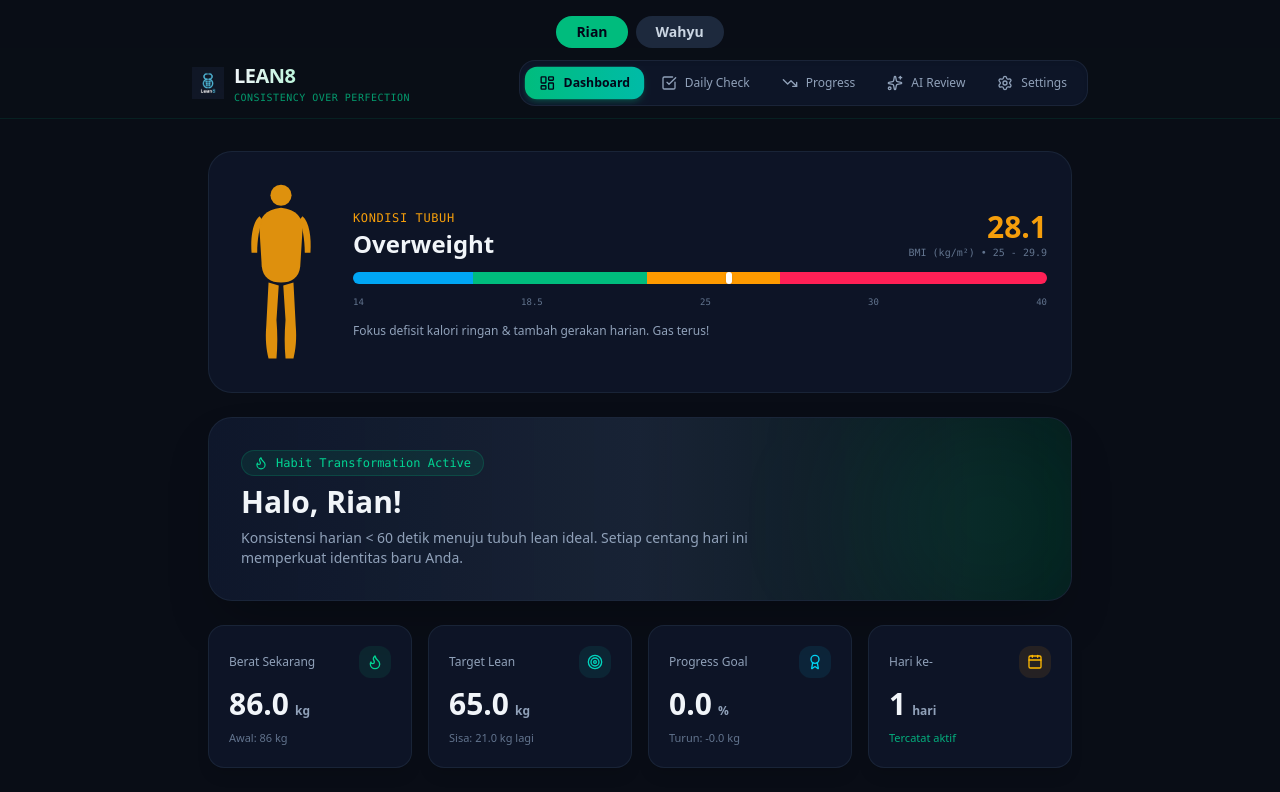
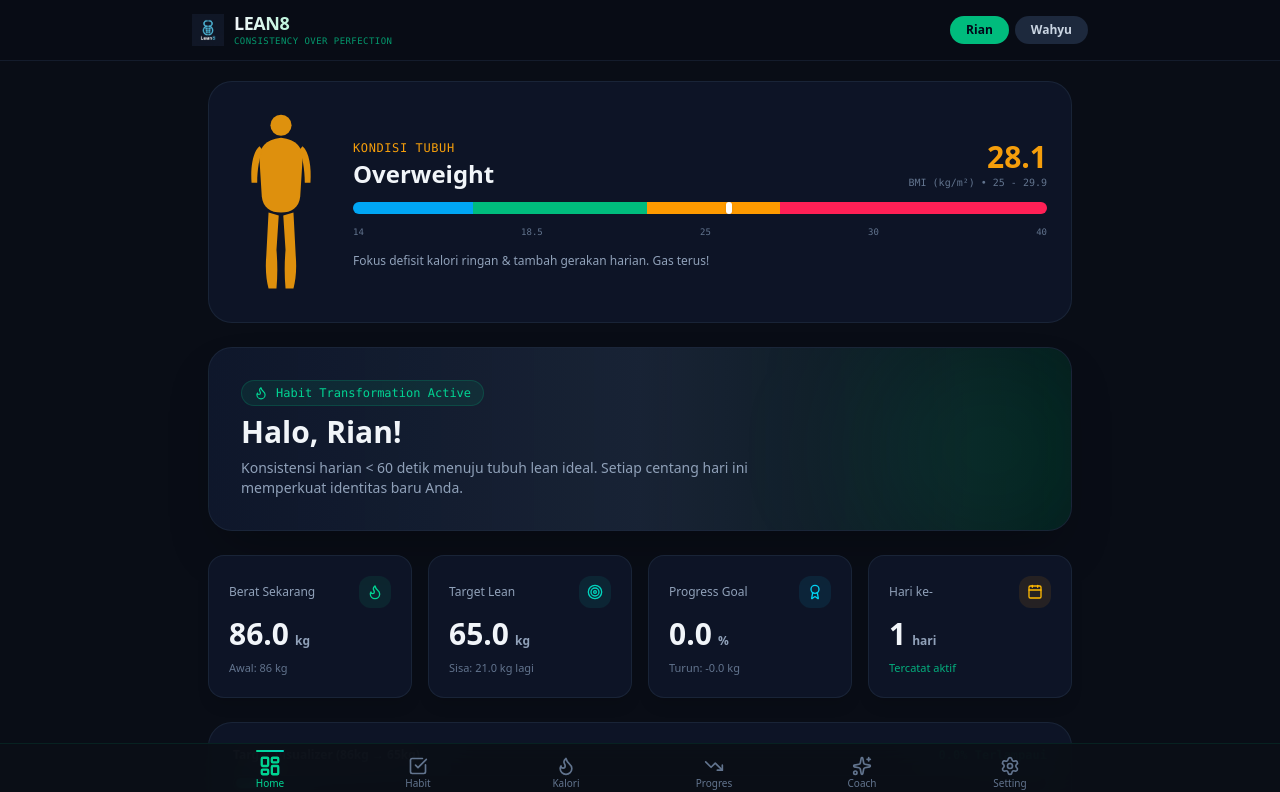
Before and after one commit to rianardana/Lean8, a Next.js app in the folder frontend/: page / in a window 1280 px wide. Shown: the top 792 px of the page. Built offline with nearby package versions, Linux system fonts and the light colour scheme; no server answers; the database is empty.

Commit message:
move menu

```diff
--- a/frontend/src/app/page.tsx
+++ b/frontend/src/app/page.tsx
@@ -4,6 +4,7 @@
 import { Navbar, TabType } from "@/components/Navbar";
 import { DashboardView } from "@/components/DashboardView";
 import { DailyCheckView } from "@/components/DailyCheckView";
+import { CalorieTracker } from "@/components/CalorieTracker";
 import { ProgressView } from "@/components/ProgressView";
 import { AiReviewView } from "@/components/AiReviewView";
 import { SettingsView } from "@/components/SettingsView";
@@ -36,24 +37,36 @@
 
   return (
     <div className="min-h-screen bg-[#090d16] text-slate-100 flex flex-col font-sans selection:bg-emerald-500/30 selection:text-emerald-300">
-      {/* Toggle Rian / Wahyu */}
-      <div className="flex justify-center gap-2 pt-4">
+      {/* Header: Toggle User + Brand */}
+      <header className="sticky top-0 z-40 bg-[#090d16]/90 backdrop-blur-xl border-b border-slate-800/60 px-4 py-3">
+        <div className="max-w-4xl mx-auto flex items-center justify-between gap-3">
+          <div className="flex items-center gap-2.5">
+            <img src="/logo.png" alt="Lean8 Logo" className="h-8 w-8" />
+            <div>
+              <h1 className="text-lg font-bold tracking-tight bg-gradient-to-r from-slate-100 via-emerald-200 to-teal-400 bg-clip-text text-transparent leading-tight">
+                LEAN8
+              </h1>
+              <p className="text-[9px] text-emerald-400/70 font-mono tracking-wider uppercase">Consistency Over Perfection</p>
+            </div>
+          </div>
+          <div className="flex gap-1.5">
             {([1, 2] as const).map((uid) => (
               <button
                 key={uid}
                 onClick={() => setActiveUserId(uid)}
-            className={`px-5 py-1.5 rounded-full text-sm font-semibold transition ${
+                className={`px-4 py-1.5 rounded-full text-xs font-semibold transition ${
                   activeUserId === uid ? "bg-emerald-500 text-slate-950" : "bg-slate-800 text-slate-300 hover:bg-slate-700"
                 }`}
               >
-            {uid === 1 ? " Rian" : " Wahyu"}
+                {uid === 1 ? "Rian" : "Wahyu"}
               </button>
             ))}
           </div>
+        </div>
+      </header>
 
-      <Navbar activeTab={activeTab} setActiveTab={setActiveTab} />
-
-      <main className="flex-1 max-w-4xl w-full mx-auto px-4 py-6 sm:py-8 space-y-6">
+      {/* Content — pb-24 biar gak ketutupan bottom nav */}
+      <main className="flex-1 max-w-4xl w-full mx-auto px-4 pt-5 pb-24 sm:pb-28 space-y-6">
         {activeTab === "dashboard" && dashboardData && (
           <>
             <BmiVisual weight={dashboardData.currentWeight} heightCm={dashboardData.heightCm} />
@@ -65,14 +78,14 @@
           </>
         )}
         {activeTab === "daily" && <DailyCheckView userId={activeUserId} onSaved={refreshDashboard} />}
+        {activeTab === "nutrition" && <CalorieTracker userId={activeUserId} />}
         {activeTab === "progress" && <ProgressView userId={activeUserId} onWeightLogged={refreshDashboard} />}
         {activeTab === "aireview" && <AiReviewView userId={activeUserId} />}
         {activeTab === "settings" && <SettingsView userId={activeUserId} onSaved={refreshDashboard} />}
       </main>
 
-      <footer className="border-t border-slate-900 bg-slate-950/60 py-4 text-center text-xs text-slate-500">
-        <p>Lean8 Personal Habit Tracker &bull; Rian vs Wahyu</p>
-      </footer>
+      {/* Bottom Navigation */}
+      <Navbar activeTab={activeTab} setActiveTab={setActiveTab} />
     </div>
   );
-}
+};
--- a/frontend/src/components/Navbar.tsx
+++ b/frontend/src/components/Navbar.tsx
@@ -1,62 +1,48 @@
 "use client";
 
 import React from "react";
-import { LayoutDashboard, CheckSquare, TrendingDown, Sparkles, Settings } from "lucide-react";
+import { LayoutDashboard, CheckSquare, Flame, TrendingDown, Sparkles, Settings } from "lucide-react";
 
-export type TabType = "dashboard" | "daily" | "progress" | "aireview" | "settings";
+export type TabType = "dashboard" | "daily" | "nutrition" | "progress" | "aireview" | "settings";
 
 interface NavbarProps {
   activeTab: TabType;
   setActiveTab: (tab: TabType) => void;
 }
 
-export const Navbar: React.FC<NavbarProps> = ({ activeTab, setActiveTab }) => {
-  const tabs = [
-    { id: "dashboard", label: "Dashboard", icon: LayoutDashboard },
-    { id: "daily", label: "Daily Check", icon: CheckSquare },
-    { id: "progress", label: "Progress", icon: TrendingDown },
-    { id: "aireview", label: "AI Review", icon: Sparkles },
-    { id: "settings", label: "Settings", icon: Settings },
+const TABS = [
+  { id: "dashboard", label: "Home", icon: LayoutDashboard },
+  { id: "daily", label: "Habit", icon: CheckSquare },
+  { id: "nutrition", label: "Kalori", icon: Flame },
+  { id: "progress", label: "Progres", icon: TrendingDown },
+  { id: "aireview", label: "Coach", icon: Sparkles },
+  { id: "settings", label: "Setting", icon: Settings },
 ] as const;
 
+export const Navbar: React.FC<NavbarProps> = ({ activeTab, setActiveTab }) => {
   return (
-    <header className="sticky top-0 z-50 bg-[#0b0f17]/80 backdrop-blur-xl border-b border-emerald-900/30 px-4 py-3">
-      <div className="max-w-4xl mx-auto flex flex-col sm:flex-row items-center justify-between gap-3">
-        {/* Brand Header */}
-        <div className="flex items-center gap-2.5">
-             <img src="/logo.png" alt="Lean8 Logo" className="h-8 w-8" />
-          <div>
-            <h1 className="text-xl font-bold tracking-tight bg-gradient-to-r from-slate-100 via-emerald-200 to-teal-400 bg-clip-text text-transparent">
-              LEAN8
-            </h1>
-            <p className="text-[10px] text-emerald-400/70 font-mono tracking-wider uppercase">
-              Consistency Over Perfection
-            </p>
-          </div>
-        </div>
-
-        {/* Tab Navigation */}
-        <nav className="flex items-center gap-1 bg-slate-900/90 p-1.5 rounded-2xl border border-slate-800/80 shadow-inner w-full sm:w-auto overflow-x-auto">
-          {tabs.map((tab) => {
+    <nav className="fixed bottom-0 left-0 right-0 z-50 bg-[#0b0f17]/95 backdrop-blur-xl border-t border-emerald-900/30 safe-area-pb">
+      <div className="max-w-4xl mx-auto flex items-stretch justify-around px-1 py-1.5">
+        {TABS.map((tab) => {
           const Icon = tab.icon;
           const isActive = activeTab === tab.id;
           return (
             <button
               key={tab.id}
               onClick={() => setActiveTab(tab.id as TabType)}
-                className={`flex items-center gap-2 px-3.5 py-2 rounded-xl text-xs font-medium transition-all duration-200 whitespace-nowrap ${
-                  isActive
-                    ? "bg-gradient-to-r from-emerald-500 to-teal-500 text-slate-950 font-semibold shadow-md shadow-emerald-500/20 scale-[1.02]"
-                    : "text-slate-400 hover:text-slate-200 hover:bg-slate-800/50"
+              className={`relative flex flex-col items-center justify-center gap-0.5 flex-1 py-1.5 rounded-xl transition-all duration-200 ${
+                isActive ? "text-emerald-400" : "text-slate-500 hover:text-slate-300"
               }`}
             >
-                <Icon className={`w-4 h-4 ${isActive ? "text-slate-950" : "text-slate-400"}`} />
-                <span>{tab.label}</span>
+              {isActive && (
+                <span className="absolute top-0 w-7 h-0.5 bg-gradient-to-r from-emerald-400 to-teal-400 rounded-full" />
+              )}
+              <Icon className={`w-5 h-5 transition-transform ${isActive ? "scale-110" : ""}`} strokeWidth={isActive ? 2.5 : 2} />
+              <span className={`text-[10px] font-medium leading-none ${isActive ? "text-emerald-400" : ""}`}>{tab.label}</span>
             </button>
           );
         })}
+      </div>
     </nav>
-      </div>
-    </header>
   );
 };
```
Lines whose indentation alone changed are shown as unchanged.
